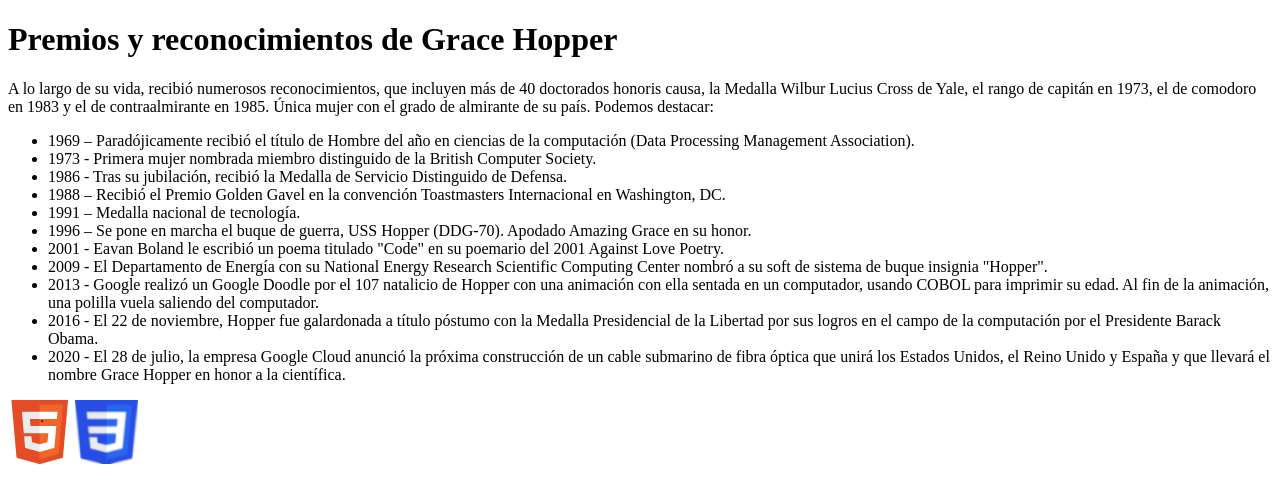
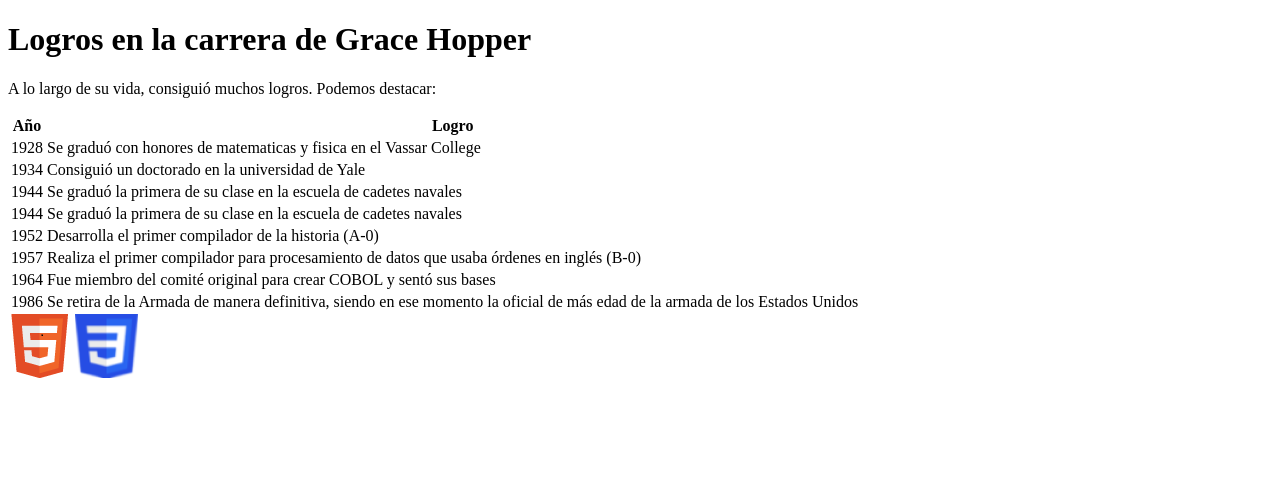
Before and after one commit to UO265181/borrar1, a plain HTML site: page premios.html in a window 1280 px wide. Drawn offline with Linux system fonts and the light colour scheme.

Commit message:
Update premios.html

```diff
--- a/premios.html
+++ b/premios.html
@@ -1,68 +1,69 @@
 <!DOCTYPE HTML>
 
 <html lang="es">
+
 <head>
     <!-- Datos que describen el documento -->
     <meta charset="UTF-8" />
 
     <!-- Ejercicio 3 -->
     <meta name="author" content="UO265181">
-    <meta name="description" content="Lista de premios otorgados a Grace Hopper">
-    <meta name="keywords" content="Grace, Hopper, premios, google" />
+    <meta name="description" content="Lista de logros obtenidos por Grace Hopper">
+    <meta name="keywords" content="Grace, Hopper, logros" />
 
-    <title>Grace Hopper - Premios</title>
+    <title>Grace Hopper - Logros</title>
 </head>
 
 <body>
     <!-- Datos con el contenidos que aparece en el navegador -->
-    <h1>Premios y reconocimientos de Grace Hopper</h1>
+    <h1>Logros en la carrera de Grace Hopper</h1>
 
-    <p> A lo largo de su vida, recibió numerosos reconocimientos,
-        que incluyen más de 40 doctorados honoris causa, la Medalla Wilbur Lucius Cross de Yale,
-        el rango de capitán en 1973, el de comodoro en 1983 y el de contraalmirante en 1985.
-        Única mujer con el grado de almirante de su país. Podemos destacar: </p>
+    <p> A lo largo de su vida, consiguió muchos logros. Podemos destacar: </p>
 
 
-     <!-- Ejercicio 4 -->
-    <ul>
-        <li>1969 –
-            Paradójicamente recibió el título de Hombre del año en ciencias de la computación (Data Processing Management Association).</li>
-
-        <li>1973 -
-            Primera mujer nombrada miembro distinguido de la British Computer Society.</li>
-
-        <li>1986 -
-            Tras su jubilación, recibió la Medalla de Servicio Distinguido de Defensa.</li>
-
-        <li>1988 –
-             Recibió el Premio Golden Gavel en la convención Toastmasters Internacional en Washington, DC.</li>
-
-        <li>1991 –
-            Medalla nacional de tecnología.</li>
-
-        <li>1996 –
-            Se pone en marcha el buque de guerra, USS Hopper (DDG-70). Apodado Amazing Grace en su honor.</li>
-
-        <li>2001 -
-            Eavan Boland le escribió un poema titulado "Code" en su poemario del 2001 Against Love Poetry.</li>
-
-        <li>2009 -
-            El Departamento de Energía con su National Energy Research Scientific Computing Center
-            nombró a su soft de sistema de buque insignia "Hopper".</li>
-
-        <li>2013 -
-            Google realizó un Google Doodle por el 107 natalicio de Hopper con una animación con ella sentada en un computador,
-            usando COBOL para imprimir su edad. Al fin de la animación, una polilla vuela saliendo del computador.</li>
-
-        <li>2016 -
-            El 22 de noviembre, Hopper fue galardonada a título póstumo con la Medalla Presidencial de la Libertad por sus logros
-            en el campo de la computación por el Presidente Barack Obama.</li>
-
-        <li>2020 -
-            El 28 de julio, la empresa Google Cloud anunció la próxima construcción de un cable submarino de fibra óptica que unirá los Estados Unidos,
-            el Reino Unido y España y que llevará el nombre Grace Hopper en honor a la científica.</li>
-
-    </ul>
+    <!-- Ejercicio 5 -->
+    <table>
+        <thead>
+            <tr>
+                <th>Año</th>
+                <th>Logro</th>
+            </tr>
+        </thead>
+        <tbody>
+            <tr>
+                <td>1928</td>
+                <td>Se graduó con honores de matematicas y fisica en el Vassar College</td>
+            </tr>
+            <tr>
+                <td>1934</td>
+                <td>Consiguió un doctorado en la universidad de Yale</td>
+            </tr>
+            <tr>
+                <td>1944</td>
+                <td>Se graduó la primera de su clase en la escuela de cadetes navales</td>
+            </tr>
+            <tr>
+                <td>1944</td>
+                <td>Se graduó la primera de su clase en la escuela de cadetes navales</td>
+            </tr>
+            <tr>
+                <td>1952</td>
+                <td>Desarrolla el primer compilador de la historia (A-0)</td>
+            </tr>
+            <tr>
+                <td>1957</td>
+                <td>Realiza el primer compilador para procesamiento de datos que usaba órdenes en inglés (B-0)</td>
+            </tr>
+            <tr>
+                <td>1964</td>
+                <td>Fue miembro del comité original para crear COBOL y sentó sus bases</td>
+            </tr>
+            <tr>
+                <td>1986</td>
+                <td>Se retira de la Armada de manera definitiva, siendo en ese momento la oficial de más edad de la armada de los Estados Unidos</td>
+            </tr>
+        </tbody>
+    </table>
 
 
 </body>
@@ -70,7 +71,7 @@
 
 <footer>
     <img src="multimedia/images/HTML5.png" alt="HTML5 Válido!" />
-    <img src="multimedia/images/CSS3.png"  alt="CSS Válido!"  />
+    <img src="multimedia/images/CSS3.png" alt="CSS Válido!" />
 </footer>
 
 
```
